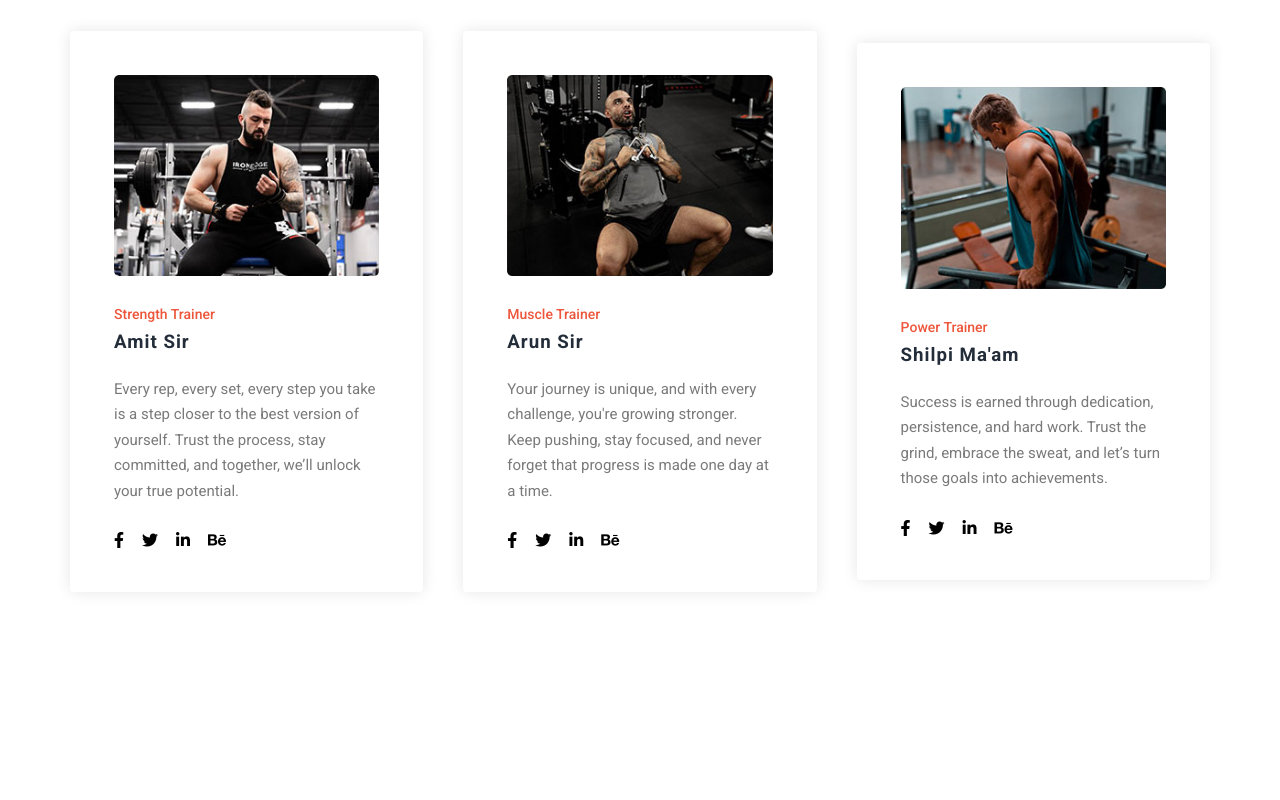
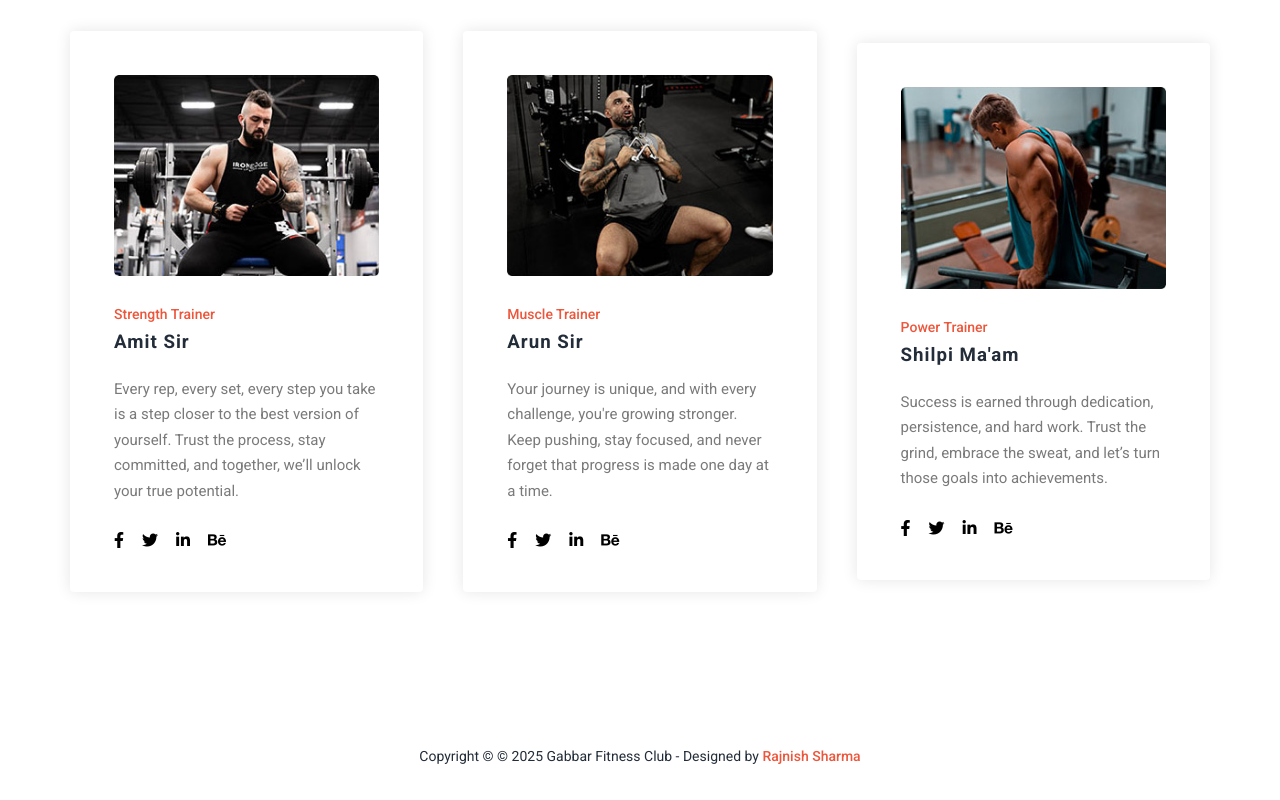
Before and after one commit to rajnishSharmaaDeveloper/gabbarfitnessclub, a React (Create React App) app: page / in a window 1280 px wide. Shown: the part 4502-5302 px from the top of the page. Before the commit the page ends 5214 px from the top, so only its background shows below. Built offline with nearby package versions, Linux system fonts and the light colour scheme.

Commit message:
developer

```diff
--- a/src/App.js
+++ b/src/App.js
@@ -16,7 +16,7 @@ const App = () => (
     <Classes />
     <Schedule />
     <Trainers />
-    {/* <Contact /> */}
+    <Contact />
   </div>
 );
 
--- a/src/components/Contact/Contact.js
+++ b/src/components/Contact/Contact.js
@@ -8,8 +8,8 @@ import Form from "./Form";
 const Contact = () => (
   <section css={styles} className="contact" id="contact">
     <Container>
-      <Map />
-      <Form />
+      {/* <Map />
+      <Form /> */}
     </Container>
     <footer>
       <p>
```
